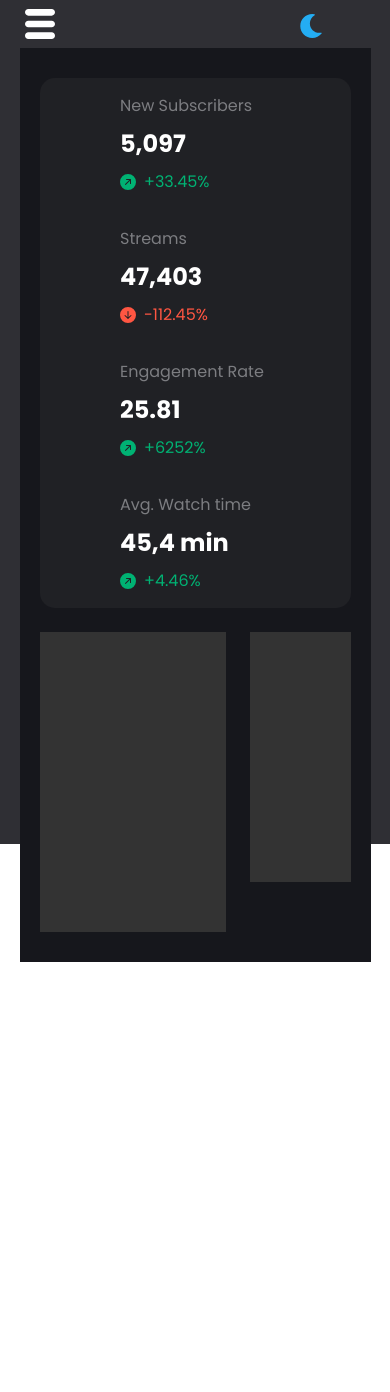
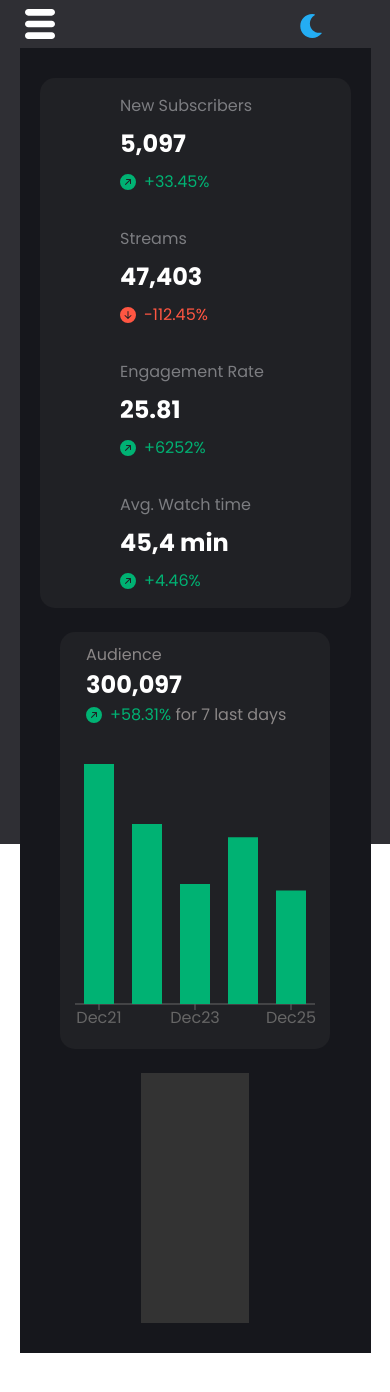
Before and after one commit to Darlan0307/Dashboard_React_Typescript, a React (Vite) app: page / in a window 390 px wide. Shown: the top 1392 px of the page. Before the commit the page ends 1010 px from the top, so only its background shows below. Built offline with nearby package versions, Linux system fonts and the light colour scheme.

Commit message:
:iphone: iniciando responsividade do grafico

```diff
--- a/package.json
+++ b/package.json
@@ -13,6 +13,8 @@
     "react": "^18.2.0",
     "react-dom": "^18.2.0",
     "react-icons": "^5.0.1",
+    "react-responsive": "^9.0.2",
+    "recharts": "^2.12.0",
     "sass": "^1.70.0"
   },
   "devDependencies": {
--- /dev/null
+++ b/src/components/GraphBar/index.tsx
@@ -0,0 +1,54 @@
+
+import  { useState, useEffect } from 'react';
+import { BarChart, Bar, XAxis, YAxis, Tooltip } from 'recharts';
+import { useMediaQuery } from 'react-responsive';
+
+const GraphBar = () => {
+  const [width, setWidth] = useState(300);
+  const isDesktopOrLaptop = useMediaQuery({
+    query: '(min-width: 721px)',
+  });
+  const isTabletOrMobile = useMediaQuery({
+    query: '(min-width: 401px)',
+  });
+  const isMobile = useMediaQuery({
+    query: '(max-width: 400px)',
+  });
+
+  useEffect(() => {
+    if (isDesktopOrLaptop) {
+      setWidth(600);
+    } else if (isTabletOrMobile) {
+      setWidth(400);
+    } else if(isMobile){
+      setWidth(250);
+    }
+  }, [isDesktopOrLaptop, isTabletOrMobile]);
+
+  const data = [
+    { name: 'Dec21', value: 4000 },
+    { name: 'Dec22', value: 3000 },
+    { name: 'Dec23', value: 2000 },
+    { name: 'Dec24', value: 2780 },
+    { name: 'Dec25', value: 1890 },
+  ];
+
+  return (
+    <BarChart
+      width={width}
+      height={280}
+      data={data}
+    >
+
+      <XAxis dataKey="name" />
+      {!isMobile && (
+        <YAxis />
+      )}
+      <Tooltip />
+
+      <Bar dataKey="value" fill="#00b273" barSize={30}/>
+    </BarChart>
+  );
+};
+
+export default GraphBar;
--- a/src/components/InfoDashboard/index.tsx
+++ b/src/components/InfoDashboard/index.tsx
@@ -1,13 +1,24 @@
+import { UseTheme } from '../../context/ThemeContext'
 import Estatistic from '../Estatistic'
+import GraphBar from '../GraphBar'
+import InfoGraphBar from '../InfoGraphBar'
 import './styles.scss'
 
 const InfoDashboard = () => {
+
+  const {isDark} = UseTheme()
+
   return (
     <div className='info-dashboard'>
       <Estatistic/>
       <div className='container-graphs'>
-        <div className='teste-1'></div>
-        <div className='teste-2'></div>
+        <div className={`column-1 ${isDark  ? "dark" : ""}`}>
+          <InfoGraphBar/>
+          <GraphBar/>
+        </div>
+        <div className='column-2'>
+
+        </div>
       </div>
     </div>
   )
--- a/src/components/InfoDashboard/styles.scss
+++ b/src/components/InfoDashboard/styles.scss
@@ -8,20 +8,38 @@
 
   .container-graphs{
     display: flex;
+    justify-content: space-around;
+    flex-wrap: wrap;
     gap: 1.5em;
 
-    .teste-1,.teste-2{
+    @media (max-width:800px){
+      &{
+        flex-direction: column;
+        align-items: center;
+      }
+    }
+
+
+
+    .column-1{
+      background-color: #ffffff;
+      display: flex;
+      flex-direction: column;
+      gap: 2em;
+      padding: 10px;
+      border-radius: 15px;
+      align-items: center;
+      transition: all .5s ease, opacity .2s linear;
+    }
+
+    .column-2{
+      width: 35%;
+      height: 250px;
       background-color: #333;
     }
 
-    .teste-1{
-      width: 65%;
-      height: 300px;
-    }
-
-    .teste-2{
-      width: 35%;
-      height: 250px;
+    .dark{
+      background-color: #202125;
     }
   }
 }
--- /dev/null
+++ b/src/components/InfoGraphBar/index.tsx
@@ -0,0 +1,21 @@
+import { BsArrowUpRightCircleFill } from 'react-icons/bs'
+import './styles.scss'
+import { UseTheme } from '../../context/ThemeContext'
+
+const InfoGraphBar = () => {
+
+  const {isDark} = UseTheme()
+
+  return (
+    <div className={`info-graph ${isDark  ? "dark" : ""}`}>
+        <p className='subtitle'>Audience</p>
+        <h2>300,097</h2>
+        <div>
+          <BsArrowUpRightCircleFill/>
+          <p>+58.31% <span>for 7 last days</span></p>
+        </div>
+    </div>
+  )
+}
+
+export default InfoGraphBar
--- /dev/null
+++ b/src/components/InfoGraphBar/styles.scss
@@ -0,0 +1,36 @@
+.info-graph{
+  align-self: flex-start;
+  margin-left: 1em;
+  transition: all .5s ease, opacity .2s linear;
+  .subtitle{
+    color: #8b8787;
+  }
+
+  h2{
+    color: black;
+  }
+
+  div{
+    display: flex;
+    align-items: center;
+    gap: .5em;
+
+    svg{
+      color: #00b273;
+    }
+
+    p{
+      color: #00b273;
+    }
+
+    span{
+      color: #8b8787;
+    }
+  }
+}
+
+.dark{
+  h2{
+    color: white;
+  }
+}
```
Also changed, not shown: 1 other file (tests, documents, lock files or other folders).
